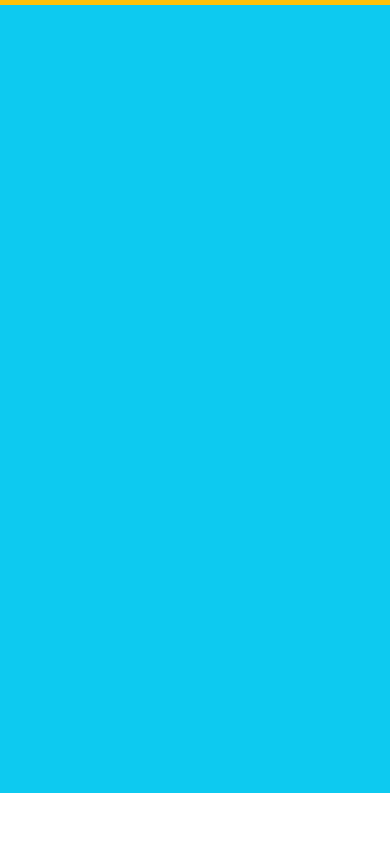
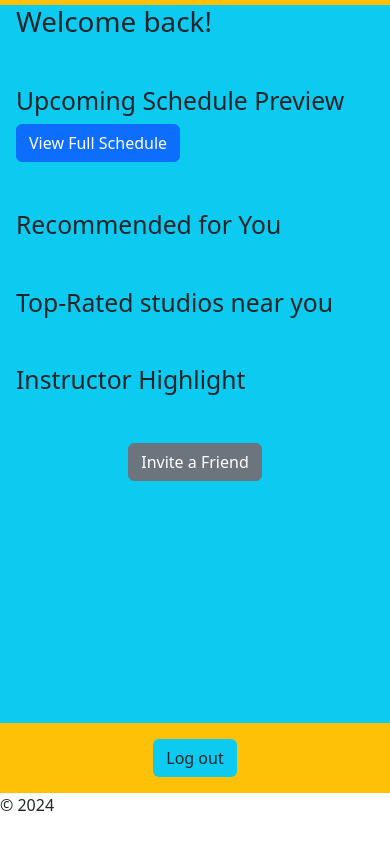
Before and after one commit to CaSandraSmith/bootstrap-final, a plain HTML site: page home.html in a window 390 px wide. Shown: the part 51-900 px from the top of the page. Before the commit the page ends 844 px from the top, so only its background shows below. Drawn offline with nearby package versions, Linux system fonts and the light colour scheme.

Commit message:
Added all sections to home page

```diff
--- a/home.html
+++ b/home.html
@@ -31,6 +31,7 @@
                 <h1>InMotion</h1>
               </a>
             </div>
+            <button class="btn nav-item bg-info">Dashboard</button>
             <button class="btn nav-item bg-info">Log out</button>
           </div>
         </nav>
@@ -42,7 +43,53 @@
                 InMotion
               </a>
             </nav>
+            <div class="ps-3 mb-5">
+                <h1>Welcome back!</h1>
+            </div>
+            <section class="ps-3 mb-5">
+                <h2>Upcoming Schedule Preview</h2>
+                <div>
+
+                </div>
+                <div>
+                    <button class="btn btn-primary">View Full Schedule</button>
+                </div>
+            </section>
+            <section class="ps-3 mb-5">
+                <h2>Recommended for You</h2>
+                <div>
+
+                </div>
+            </section>
+            <section class="ps-3 mb-5">
+                <h2>Top-Rated studios near you</h2>
+                <div>
+
+                </div>
+            </section>
+            <section class="ps-3 mb-5">
+                <h2>Instructor Highlight</h2>
+                <div>
+
+                </div>
+            </section>
+            <div class="text-center">
+                <button class="btn btn-secondary">Invite a Friend</button>
+            </div>
         </div>
+
+        <footer>
+            © 2024
+          </footer>
+          <div
+            class="col-sm-3 d-block d-sm-none bg-warning d-flex align-items-center justify-content-center sticky-bottom pt-3 pb-3"
+          >
+            <button
+              class="btn nav-item bg-info"
+            >
+              Log out
+            </button>
+          </div>
       </div>
     </div>
   </body>
```
